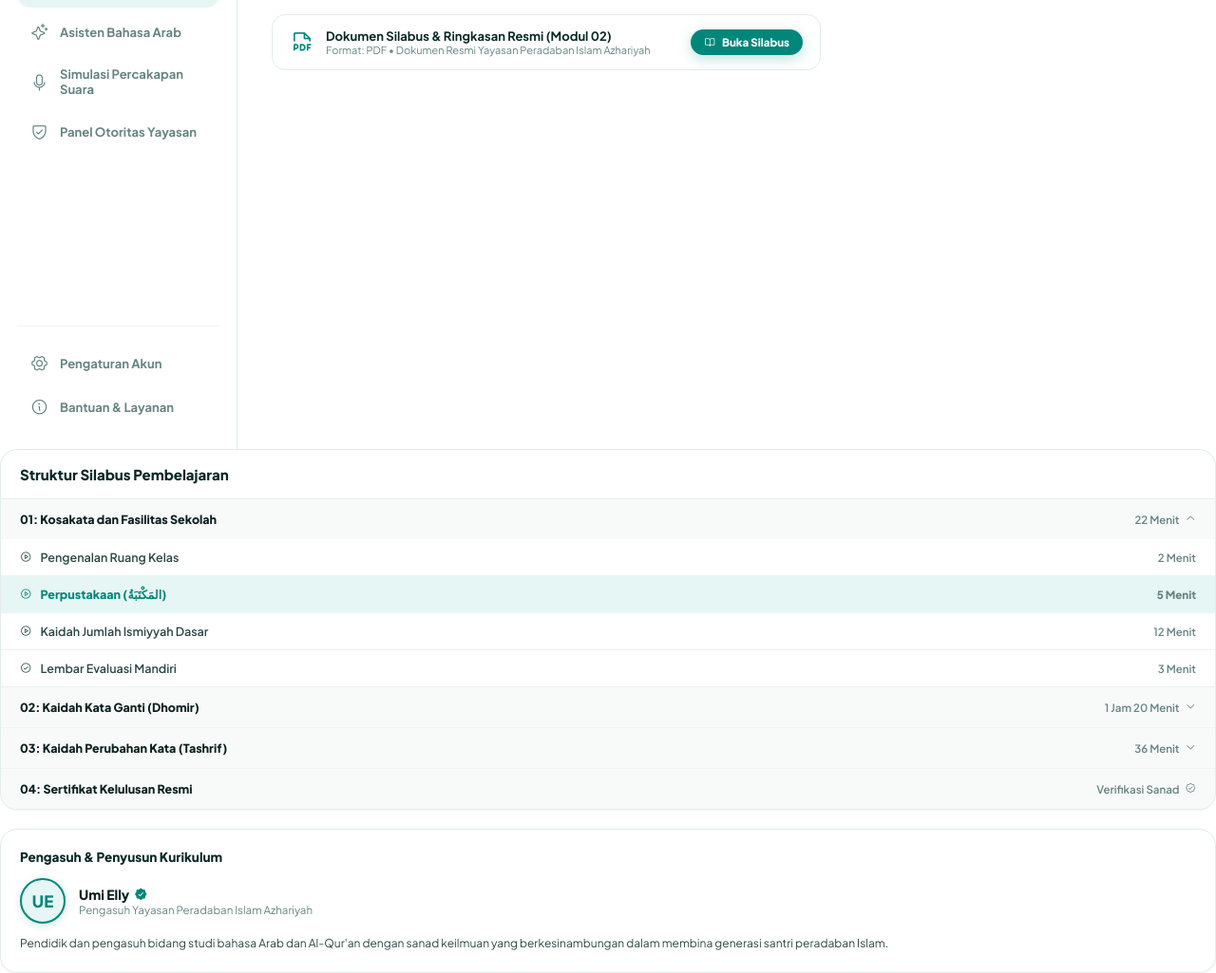
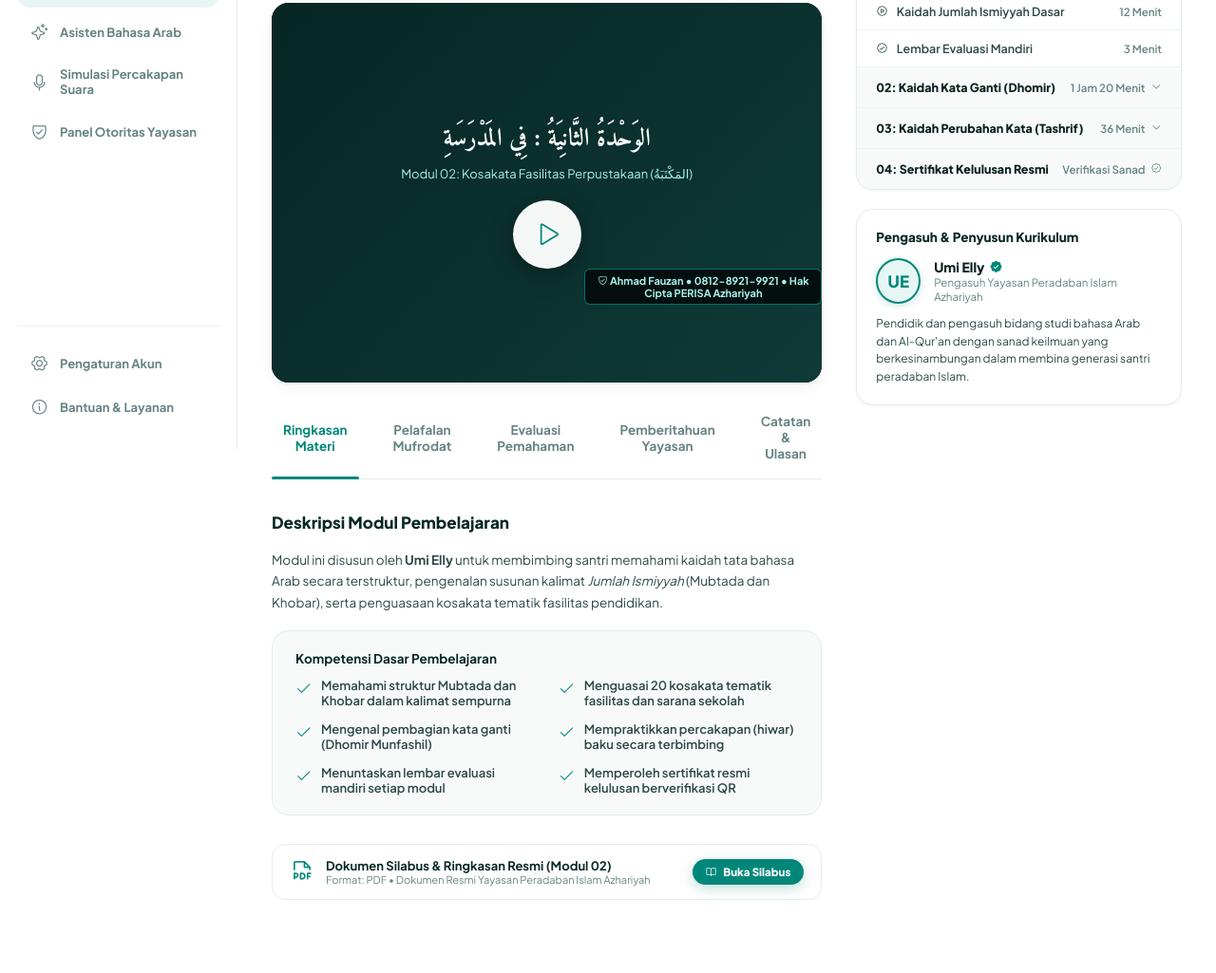
Before and after one commit to darcia2024/presentasiyayasan, a website: page prototype.html in a window 1280 px wide. Shown: the part 331-1356 px from the top of the page at 95% size. After the commit the page ends 1307 px from the top, so only its background shows below. Drawn offline with nearby package versions, Linux system fonts and the light colour scheme.

Commit message:
Fully restore video player box with dynamic watermark and complete 5 sub-tabs (Ringkasan, Pelafalan Audio with real Arabic TTS, Evaluasi, Pengumuman, Ulasan) directly underneath the unboxed course header

```diff
--- a/prototype.html
+++ b/prototype.html
@@ -261,10 +261,10 @@
       <div id="viewCoursePlayer" style="display: block; width: 100%;">
         <div class="course-main-grid">
 
-          <!-- LEFT COLUMN: PLAYER & TABS -->
+                    <!-- LEFT COLUMN: PLAYER & TABS -->
           <div class="left-player-column">
 
-                        <!-- CLEAN UNBOXED CODELINGO HEADER (ZERO BADGES) -->
+            <!-- CLEAN UNBOXED CODELINGO HEADER (ZERO BADGES) -->
             <div class="course-title-header">
               <div>
                 <h1 class="course-main-h1">
@@ -294,6 +294,61 @@
               </div>
             </div>
 
+            <!-- Video Player Screen -->
+            <div class="ref-video-player-box">
+              <div class="video-screen-content">
+
+                <!-- Floating Dynamic Moving Watermark -->
+                <div class="ref-video-watermark">
+                  <i class="ph ph-shield-check"></i> Ahmad Fauzan • 0812-8921-9921 • Hak Cipta PERISA Azhariyah
+                </div>
+
+                <div style="font-size: 26px; font-weight: 700; font-family: 'Amiri', 'Traditional Arabic', Arial; margin-bottom: 6px;" id="currentVideoArabic">
+                  الوَحْدَةُ الثَّانِيَةُ : فِي المَدْرَسَةِ
+                </div>
+                <div style="font-size: 13px; color: #A7F3EC; margin-bottom: 20px;" id="currentVideoSubtitle">
+                  Modul 02: Kosakata Fasilitas Perpustakaan (المَكْتَبَةُ)
+                </div>
+
+                <button class="center-glass-play" onclick="PrototypeApp.togglePlayVideo()">
+                  <i class="ph ph-play" id="playIcon"></i>
+                </button>
+
+              </div>
+            </div>
+
+            <!-- Horizontal Sub-Tabs -->
+            <div class="ref-sub-tabs-bar">
+              <button class="sub-tab-btn active" data-subtab="ringkasan" onclick="PrototypeApp.switchSubTab('ringkasan')">Ringkasan Materi</button>
+              <button class="sub-tab-btn" data-subtab="audio" onclick="PrototypeApp.switchSubTab('audio')">Pelafalan Mufrodat</button>
+              <button class="sub-tab-btn" data-subtab="kuis" onclick="PrototypeApp.switchSubTab('kuis')">Evaluasi Pemahaman</button>
+              <button class="sub-tab-btn" data-subtab="pengumuman" onclick="PrototypeApp.switchSubTab('pengumuman')">Pemberitahuan Yayasan</button>
+              <button class="sub-tab-btn" data-subtab="ulasan" onclick="PrototypeApp.switchSubTab('ulasan')">Catatan & Ulasan</button>
+            </div>
+
+            <!-- SUB-TAB CONTENT CONTAINER -->
+            <div class="sub-tab-viewport" style="margin-top: 14px;">
+
+              <!-- 1. TAB RINGKASAN MATERI -->
+              <div id="subtab-ringkasan" class="subtab-pane active">
+                <div class="about-course-block">
+                  <h3>Deskripsi Modul Pembelajaran</h3>
+                  <p id="aboutCourseDesc">
+                    Modul ini disusun oleh <strong>Umi Elly</strong> untuk membimbing santri memahami kaidah tata bahasa Arab secara terstruktur, pengenalan susunan kalimat <em>Jumlah Ismiyyah</em> (Mubtada dan Khobar), serta penguasaan kosakata tematik fasilitas pendidikan.
+                  </p>
+
+                  <div class="what-learn-card">
+                    <h4 style="font-size: 13.5px; font-weight: 700; color: var(--teal-dark);">Kompetensi Dasar Pembelajaran</h4>
+                    <div class="what-learn-grid" id="whatLearnGrid">
+                      <div class="learn-item"><i class="ph ph-check"></i><span>Memahami struktur Mubtada dan Khobar dalam kalimat sempurna</span></div>
+                      <div class="learn-item"><i class="ph ph-check"></i><span>Menguasai 20 kosakata tematik fasilitas dan sarana sekolah</span></div>
+                      <div class="learn-item"><i class="ph ph-check"></i><span>Mengenal pembagian kata ganti (Dhomir Munfashil)</span></div>
+                      <div class="learn-item"><i class="ph ph-check"></i><span>Mempraktikkan percakapan (hiwar) baku secara terbimbing</span></div>
+                      <div class="learn-item"><i class="ph ph-check"></i><span>Menuntaskan lembar evaluasi mandiri setiap modul</span></div>
+                      <div class="learn-item"><i class="ph ph-check"></i><span>Memperoleh sertifikat resmi kelulusan berverifikasi QR</span></div>
+                    </div>
+                  </div>
+
                   <div style="background: #FFFFFF; border: 1px solid var(--border-color); border-radius: var(--radius-md); padding: 14px 18px; display: flex; justify-content: space-between; align-items: center; margin-top: 12px;">
                     <div style="display: flex; align-items: center; gap: 12px;">
                       <i class="ph ph-file-pdf" style="font-size: 26px; color: var(--teal-primary);"></i>
@@ -309,7 +364,7 @@
                 </div>
               </div>
 
-              <!-- Tab 2: Pelafalan Audio -->
+              <!-- 2. TAB PELAFALAN AUDIO (REAL ARABIC VOICE SYNTHESIS) -->
               <div id="subtab-audio" class="subtab-pane" style="display: none;">
                 <div style="background: var(--bg-subtle); border: 1px solid var(--border-color); border-radius: var(--radius-lg); padding: 22px;">
                   <div style="display: flex; justify-content: space-between; align-items: center; margin-bottom: 18px; flex-wrap: wrap; gap: 10px;">
@@ -326,40 +381,54 @@
                     </button>
                   </div>
 
+                  <!-- Word Cards Grid -->
                   <div style="display: grid; grid-template-columns: 1fr 1fr; gap: 14px;">
+
                     <div id="wordCard-1" class="arabic-word-card" onclick="PrototypeApp.speakArabic('المَكْتَبَةُ', 'Al-Maktabatu (Perpustakaan)', 'wordCard-1')">
                       <div>
                         <div class="arabic-text-large">المَكْتَبَةُ</div>
                         <div class="latin-meaning-text">Al-Maktabatu (Perpustakaan)</div>
                       </div>
-                      <button class="icon-circle-btn speaker-play-btn"><i class="ph ph-speaker-high"></i></button>
+                      <button class="icon-circle-btn speaker-play-btn" title="Dengarkan Suara">
+                        <i class="ph ph-speaker-high"></i>
+                      </button>
                     </div>
+
                     <div id="wordCard-2" class="arabic-word-card" onclick="PrototypeApp.speakArabic('الكِتَابُ', 'Al-Kitabu (Buku Pelajaran)', 'wordCard-2')">
                       <div>
                         <div class="arabic-text-large">الكِتَابُ</div>
                         <div class="latin-meaning-text">Al-Kitabu (Buku Pelajaran)</div>
                       </div>
-                      <button class="icon-circle-btn speaker-play-btn"><i class="ph ph-speaker-high"></i></button>
+                      <button class="icon-circle-btn speaker-play-btn" title="Dengarkan Suara">
+                        <i class="ph ph-speaker-high"></i>
+                      </button>
                     </div>
+
                     <div id="wordCard-3" class="arabic-word-card" onclick="PrototypeApp.speakArabic('القَلَمُ', 'Al-Qalamu (Pena)', 'wordCard-3')">
                       <div>
                         <div class="arabic-text-large">القَلَمُ</div>
                         <div class="latin-meaning-text">Al-Qalamu (Pena)</div>
                       </div>
-                      <button class="icon-circle-btn speaker-play-btn"><i class="ph ph-speaker-high"></i></button>
+                      <button class="icon-circle-btn speaker-play-btn" title="Dengarkan Suara">
+                        <i class="ph ph-speaker-high"></i>
+                      </button>
                     </div>
+
                     <div id="wordCard-4" class="arabic-word-card" onclick="PrototypeApp.speakArabic('الفَصْلُ', 'Al-Fashlu (Ruang Kelas)', 'wordCard-4')">
                       <div>
                         <div class="arabic-text-large">الفَصْلُ</div>
                         <div class="latin-meaning-text">Al-Fashlu (Ruang Kelas)</div>
                       </div>
-                      <button class="icon-circle-btn speaker-play-btn"><i class="ph ph-speaker-high"></i></button>
+                      <button class="icon-circle-btn speaker-play-btn" title="Dengarkan Suara">
+                        <i class="ph ph-speaker-high"></i>
+                      </button>
                     </div>
+
                   </div>
                 </div>
               </div>
 
-              <!-- Tab 3: Evaluasi -->
+              <!-- 3. TAB EVALUASI PEMAHAMAN -->
               <div id="subtab-kuis" class="subtab-pane" style="display: none;">
                 <div style="background: #FFFFFF; border: 1px solid var(--border-color); border-radius: var(--radius-lg); padding: 22px;">
                   <div style="display: flex; justify-content: space-between; align-items: center; margin-bottom: 14px;">
@@ -383,7 +452,7 @@
                 </div>
               </div>
 
-              <!-- Tab 4: Pengumuman -->
+              <!-- 4. TAB PEMBERITAHUAN -->
               <div id="subtab-pengumuman" class="subtab-pane" style="display: none;">
                 <div style="background: var(--bg-subtle); border: 1px solid var(--border-color); border-radius: var(--radius-md); padding: 16px;">
                   <div style="display: flex; justify-content: space-between; align-items: center; margin-bottom: 6px;">
@@ -396,7 +465,7 @@
                 </div>
               </div>
 
-              <!-- Tab 5: Ulasan -->
+              <!-- 5. TAB ULASAN -->
               <div id="subtab-ulasan" class="subtab-pane" style="display: none;">
                 <div style="background: #FFFFFF; border: 1px solid var(--border-color); border-radius: var(--radius-md); padding: 16px;">
                   <div style="display: flex; justify-content: space-between; align-items: center; margin-bottom: 6px;">
```
